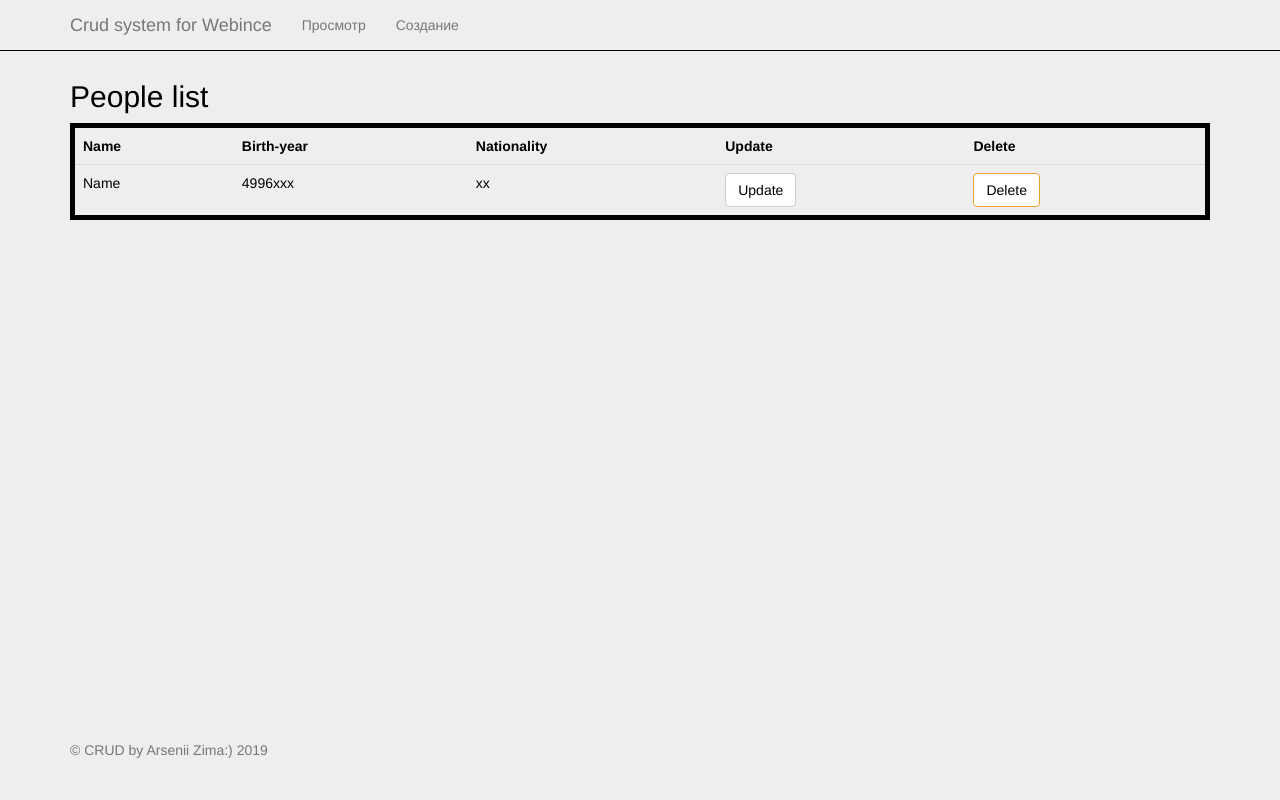
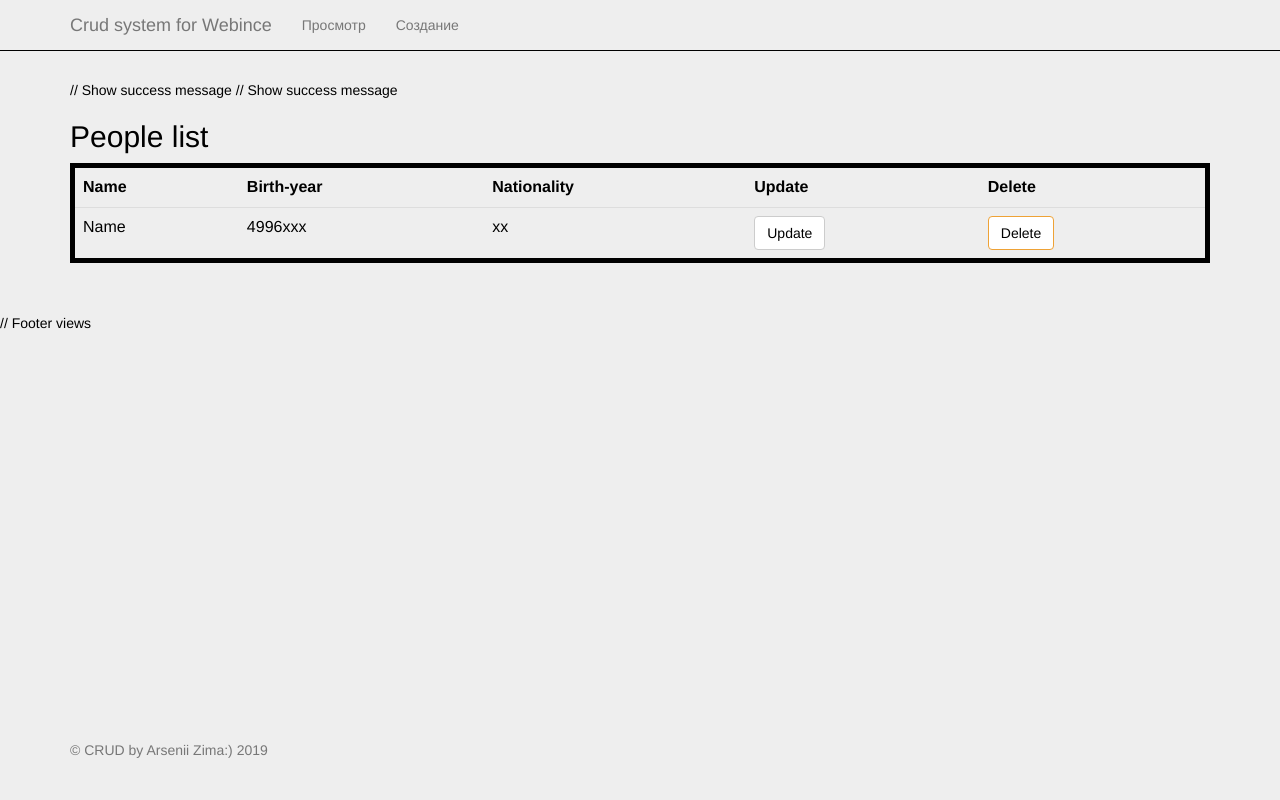
Before and after one commit to kingsoff/mvc_crud, a PHP site: page /index.php in a window 1280 px wide. Run offline with PHP 8.4, Linux system fonts and the light colour scheme; data comes from the database, SQL or seed files in the repository; style sheets or scripts are compiled from the project's sources.

Commit message:
Add commit to files

```diff
--- a/index.php
+++ b/index.php
@@ -1,10 +1,10 @@
 <?php
-require "Controllers/Controller.php";
-require "Models/Database.php";
-require "Models/Model.php";
-require "Models/Record.php";
+require "Controllers/Controller.php"; // head Controller
+require "Models/Database.php"; // Model - SQL operations
+require "Models/Model.php"; // Model - Function sampling, output
+require "Models/Record.php"; // Model Record  - Function additions
 
-$config = require "resources/config/config.php";
+$config = require "resources/config/config.php"; // path to file connection mysql
 
 $dsn = "mysql:host=".$config['db_host'].";dbname=".$config['db_name'].";charset=".$config['db_charset'];
 $pdo = new PDO($dsn, $config['db_user'], $config['db_password'], $config['db_options']);
--- a/resources/config/config.php
+++ b/resources/config/config.php
@@ -1,3 +1,4 @@
+// File connection to database
 <?php
 return [
     'db_host' => 'localhost',
--- a/views/create.php
+++ b/views/create.php
@@ -1,7 +1,7 @@
 <?php
 require "header.php";
 ?>
-<form action="/index.php?page=create" method="post">
+<form action="/index.php?page=create" method="post"> //  form handler
     <div class="form-group">
         <label for="name">Name: </label>
         <input type="text" name="name" class="form-control" id="name" placeholder="Name" required>
--- a/views/footer.php
+++ b/views/footer.php
@@ -1,4 +1,5 @@
 </div>
+// Footer views
 <footer class="footer">
     <div class="container">
         <p class="text-muted">&copy CRUD by Arsenii Zima:) 2019</p>
--- a/views/header.php
+++ b/views/header.php
@@ -1,3 +1,4 @@
+// Header Views
 <!DOCTYPE html>
 <html lang="en">
 <head>
@@ -24,8 +25,8 @@
                 <li><a href="../index.php?page=show">Просмотр</a></li>
                 <li><a href="../index.php?page=create">Создание</a></li>
             </ul>
-        </div><!--/.nav-collapse -->
+        </div>
     </div>
 </nav>
-<!-- Begin page content -->
+<!-- Page content -->
 <div class="container">
--- a/views/show.php
+++ b/views/show.php
@@ -3,9 +3,9 @@ require "header.php";
 ?>
 <div class="row">
     <div class="col-lg-12 col-sm-12">
-      <?php $this->success() ?>
-      <?php $this->updateSuccess() ?>
-    <h2>People list</h2>
+      <?php $this->success() ?> // Show success message
+      <?php $this->updateSuccess() ?> // Show success message
+        <h2>People list</h2>
     <table class="table">
         <tr>
             <th>Name</th>
@@ -15,7 +15,7 @@ require "header.php";
             <th>Delete</th>
         </tr>
         <?php
-        foreach ($this->db->readAll('Record') as $value):
+        foreach ($this->db->readAll('Record') as $value): //Function show all record from db
         ?>
             <tr>
                 <td><?php echo $value['name']; ?></td>
--- a/views/update.php
+++ b/views/update.php
@@ -1,22 +1,27 @@
+// Update views
 <?php
 require "header.php";
 ?>
 
 <form action="/index.php?page=do_update_record" method="post">
     <div class="form-group">
+        <!-- GET id record -->
         <input type="hidden" name="id" class="form-control" id="id" value="<?php echo $record['id']; ?>" readonly>
     </div>
     <div class="form-group">
         <label for="name">Name: </label>
+        <!-- GET name record -->
         <input type="text" name="name" class="form-control" id="name" value="<?php echo $record['name']; ?>" required>
     </div>
     <div class="form-group">
         <label for="birth_year">Birth-year: </label>
+        <!-- GET birth_year record -->
         <input type="text" name="birth_year" class="form-control" id="birth_year"
                value="<?php echo $record['birth_year']; ?>" required>
     </div>
     <div class="form-group">
         <label for="nationality">Nationality: </label>
+        <!-- GET nationality record -->
         <input type="text" name="nationality" class="form-control" id="nationality"
                value="<?php echo $record['nationality']; ?>" required>
     </div>
```
